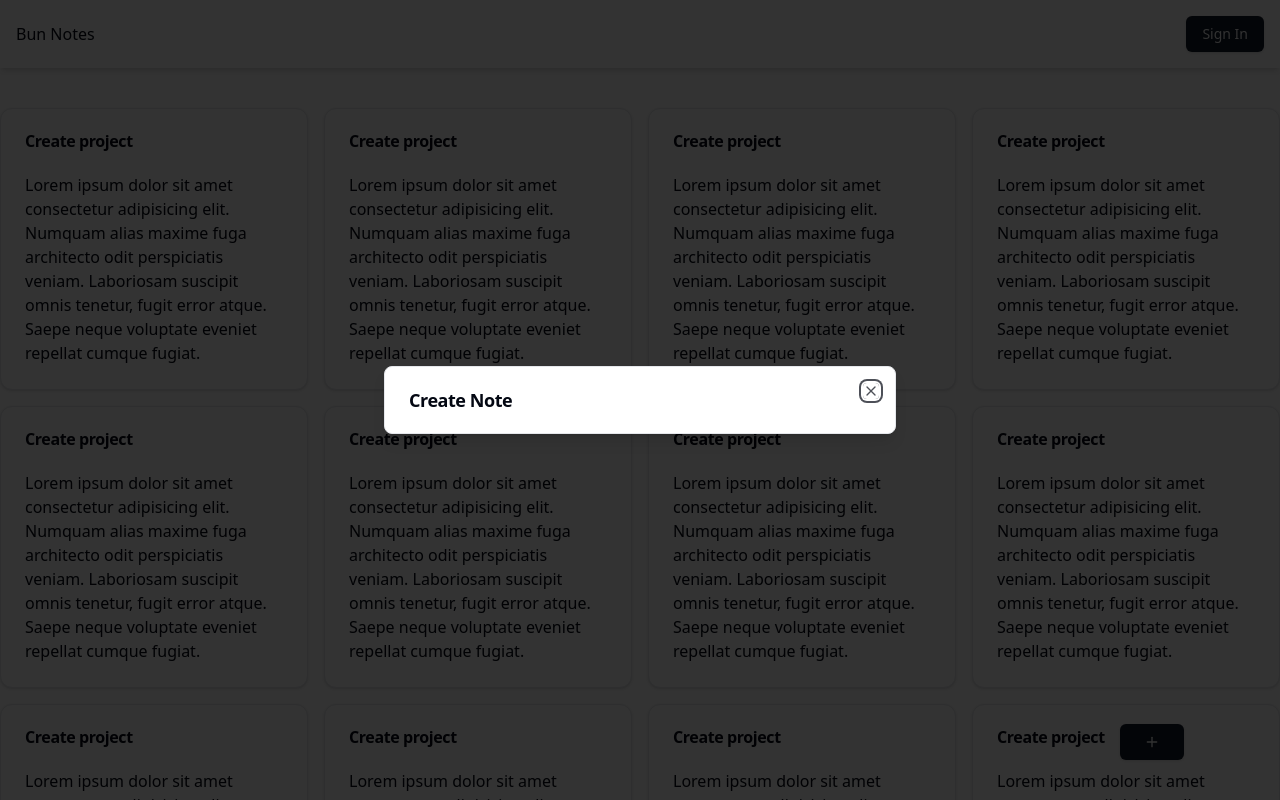
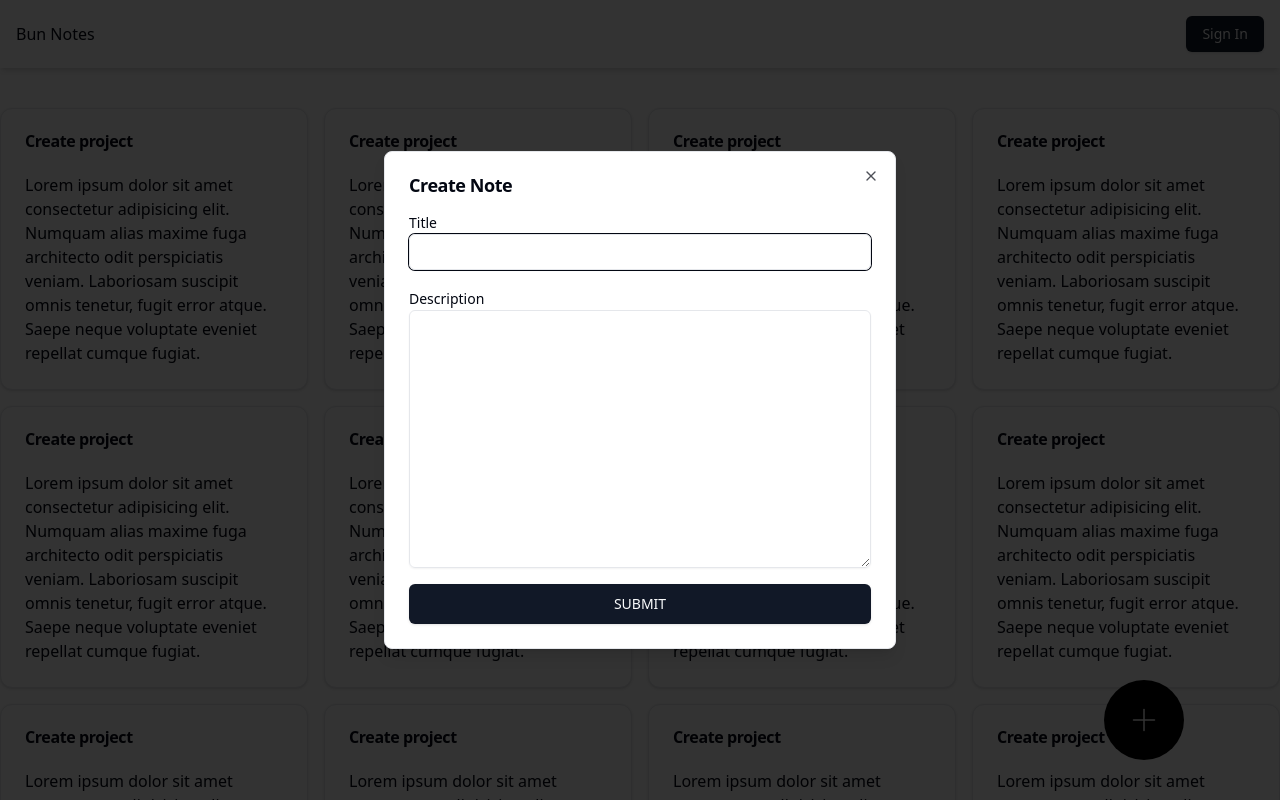
Before and after one commit to kharljhon14/bun-notes, a Next.js app: page / in a window 1280 px wide. Both pictures are taken after a click on the button 1152 px from the left and 742 px from the top of the page. Shown: the top 800 px of the page. Built offline with nearby package versions, Linux system fonts and the light colour scheme.

Commit message:
[Feat] Added create note form

```diff
--- a/package.json
+++ b/package.json
@@ -9,6 +9,7 @@
     "lint": "next lint"
   },
   "dependencies": {
+    "@hookform/resolvers": "^3.10.0",
     "@radix-ui/react-dialog": "^1.1.4",
     "@radix-ui/react-label": "^2.1.1",
     "@radix-ui/react-slot": "^1.1.1",
@@ -18,8 +19,10 @@
     "next": "15.1.5",
     "react": "^19.0.0",
     "react-dom": "^19.0.0",
+    "react-hook-form": "^7.54.2",
     "tailwind-merge": "^2.6.0",
-    "tailwindcss-animate": "^1.0.7"
+    "tailwindcss-animate": "^1.0.7",
+    "zod": "^3.24.1"
   },
   "devDependencies": {
     "typescript": "^5",
--- a/src/features/notes/create-note-modal.tsx
+++ b/src/features/notes/create-note-modal.tsx
@@ -1,4 +1,3 @@
-import { buttonVariants } from '@/components/ui/button';
 import {
   Dialog,
   DialogContent,
@@ -7,20 +6,25 @@ import {
   DialogTrigger
 } from '@/components/ui/dialog';
 import { Plus } from 'lucide-react';
+import NotesForm from './notes-form';
 
 export default function CreateNoteModal() {
   return (
     <div className="fixed bottom-10 right-24">
       <Dialog>
-        <DialogTrigger
-          className={`${buttonVariants({ variant: 'default' })} rounded-full w-16 h-16`}
-        >
-          <Plus />
+        <DialogTrigger className="rounded-full size-20 bg-black text-white flex items-center justify-center">
+          <Plus
+            strokeWidth={1}
+            size={36}
+          />
         </DialogTrigger>
         <DialogContent>
           <DialogHeader>
             <DialogTitle>Create Note</DialogTitle>
           </DialogHeader>
+          <div>
+            <NotesForm />
+          </div>
         </DialogContent>
       </Dialog>
     </div>
--- /dev/null
+++ b/src/features/notes/notes-form.tsx
@@ -0,0 +1,54 @@
+'use client';
+
+import { Button } from '@/components/ui/button';
+import { Input } from '@/components/ui/input';
+import { Label } from '@/components/ui/label';
+import { Textarea } from '@/components/ui/textarea';
+import { noteSchema, NoteSchemaType } from '@/schemas/note';
+import { zodResolver } from '@hookform/resolvers/zod';
+
+import { SubmitHandler, useForm } from 'react-hook-form';
+
+export default function NotesForm() {
+  const {
+    register,
+    handleSubmit,
+    formState: { errors }
+  } = useForm<NoteSchemaType>({ resolver: zodResolver(noteSchema) });
+
+  const onSubmit: SubmitHandler<NoteSchemaType> = (values) => {
+    console.log(values);
+  };
+
+  return (
+    <form
+      onSubmit={handleSubmit(onSubmit)}
+      className="flex flex-col gap-y-4"
+    >
+      <div>
+        <Label>Title</Label>
+        <Input {...register('title')} />
+        {errors.title?.message && (
+          <Label className="text-red-500 text-xs">{errors.title?.message}</Label>
+        )}
+      </div>
+
+      <div>
+        <Label>Description</Label>
+        <Textarea
+          rows={12}
+          {...register('description')}
+        />
+        {errors.description?.message && (
+          <Label className="text-red-500 text-xs">{errors.description?.message}</Label>
+        )}
+      </div>
+      <Button
+        size="lg"
+        className="uppercase"
+      >
+        Submit
+      </Button>
+    </form>
+  );
+}
--- /dev/null
+++ b/src/schemas/note.ts
@@ -0,0 +1,8 @@
+import { z } from 'zod';
+
+export const noteSchema = z.object({
+  title: z.string().min(1, 'Title is required').max(255),
+  description: z.string().min(1, 'Description is required').max(65535)
+});
+
+export type NoteSchemaType = z.infer<typeof noteSchema>;
```
Also changed, not shown: 1 other file (tests, documents, lock files or other folders).
